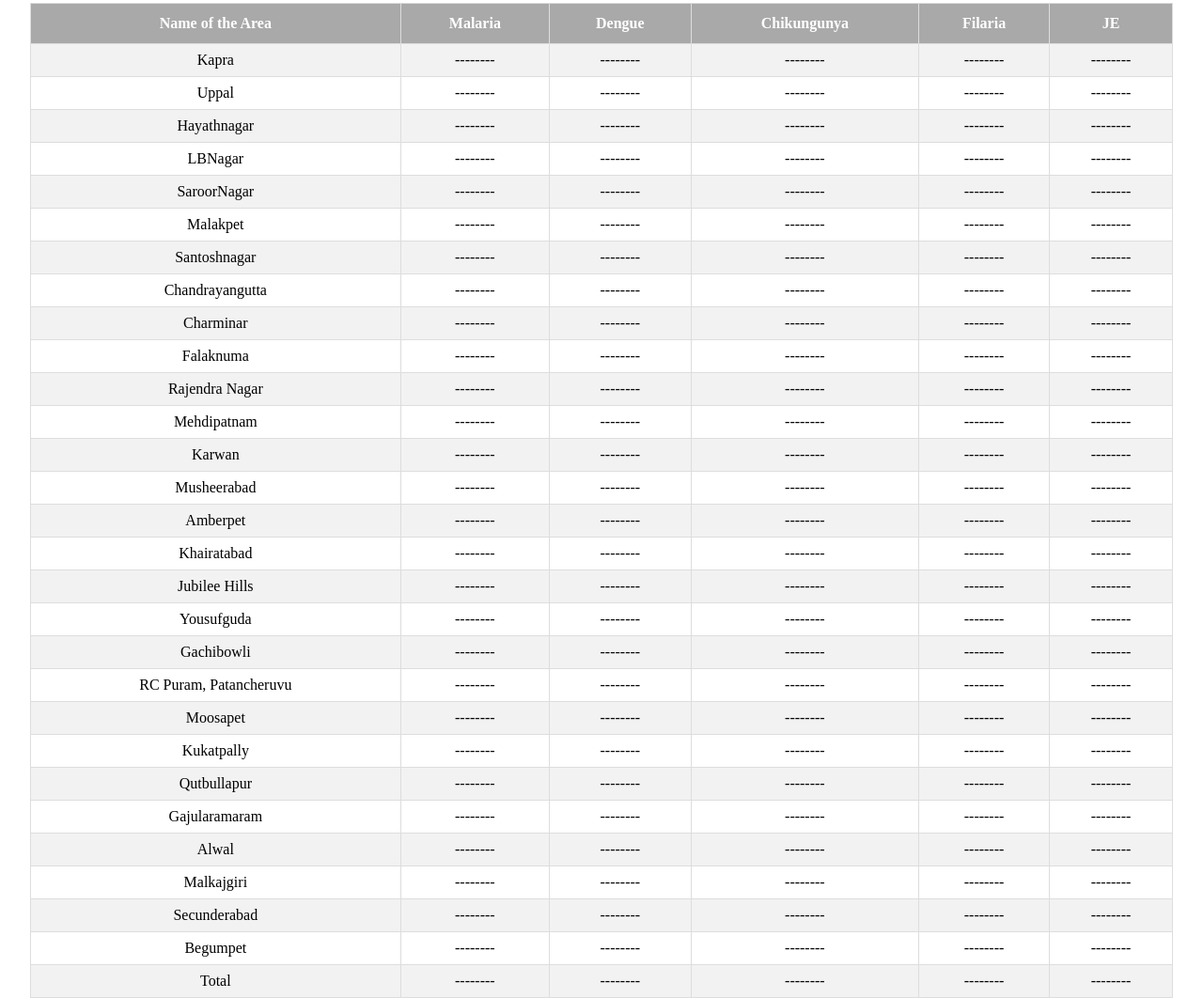
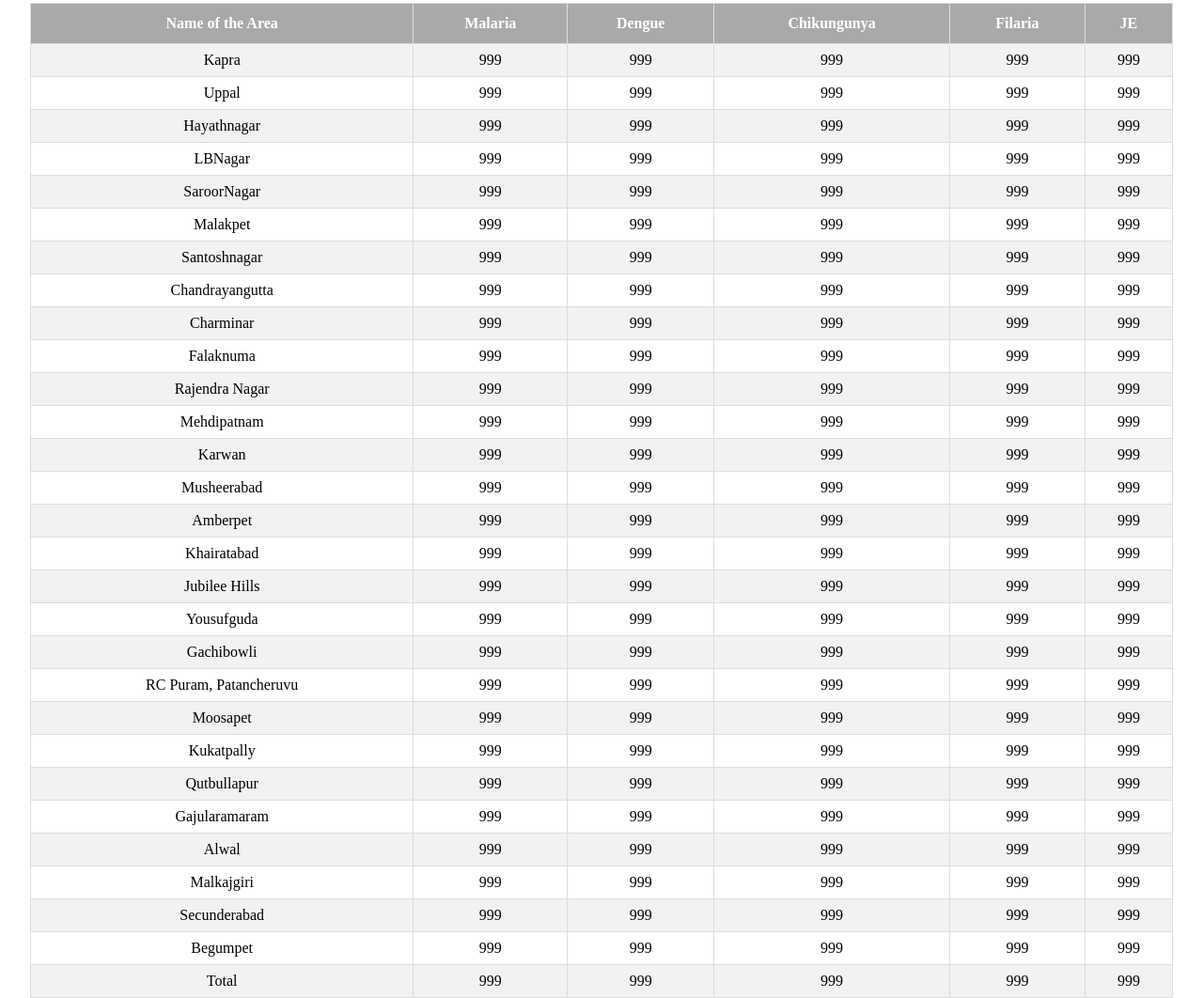
Before and after one commit to roshanrc99/Malaria, a plain HTML site: page Data.html in a window 1280 px wide. Shown: the part 233-1295 px from the top of the page at 94% size. Drawn offline with Linux system fonts and the light colour scheme.

Commit message:
Update Data.html

```diff
--- a/Data.html
+++ b/Data.html
@@ -104,235 +104,235 @@ body {
   </tr>
   <tr>
     <td>Kapra</td>
-    <td>--------</td>
-    <td>--------</td>
-    <td>--------</td>
-    <td>--------</td>
-    <td>--------</td>
+    <td>999</td>
+    <td>999</td>
+    <td>999</td>
+    <td>999</td>
+    <td>999</td>
   </tr>
   <tr>
     <td>Uppal</td>
-    <td>--------</td>
-    <td>--------</td>
-    <td>--------</td>
-    <td>--------</td>
-    <td>--------</td>
+    <td>999</td>
+    <td>999</td>
+    <td>999</td>
+    <td>999</td>
+    <td>999</td>
   </tr>
   <tr>
     <td>Hayathnagar</td>
-    <td>--------</td>
-    <td>--------</td>
-    <td>--------</td>
-    <td>--------</td>
-    <td>--------</td>
+    <td>999</td>
+    <td>999</td>
+    <td>999</td>
+    <td>999</td>
+    <td>999</td>
   </tr>
   <tr>
     <td>LBNagar</td>
-    <td>--------</td>
-    <td>--------</td>
-    <td>--------</td>
-    <td>--------</td>
-    <td>--------</td>
+    <td>999</td>
+    <td>999</td>
+    <td>999</td>
+    <td>999</td>
+    <td>999</td>
   </tr>
   <tr>
     <td>SaroorNagar</td>
-    <td>--------</td>
-    <td>--------</td>
-    <td>--------</td>
-    <td>--------</td>
-    <td>--------</td>
+    <td>999</td>
+    <td>999</td>
+    <td>999</td>
+    <td>999</td>
+    <td>999</td>
   </tr>
   <tr>
     <td>Malakpet</td>
-    <td>--------</td>
-    <td>--------</td>
-    <td>--------</td>
-    <td>--------</td>
-    <td>--------</td>
+    <td>999</td>
+    <td>999</td>
+    <td>999</td>
+    <td>999</td>
+    <td>999</td>
   </tr>
   <tr>
     <td>Santoshnagar</td>
-    <td>--------</td>
-    <td>--------</td>
-    <td>--------</td>
-    <td>--------</td>
-    <td>--------</td>
+    <td>999</td>
+    <td>999</td>
+    <td>999</td>
+    <td>999</td>
+    <td>999</td>
   </tr>
   <tr>
     <td>Chandrayangutta</td>
-    <td>--------</td>
-    <td>--------</td>
-    <td>--------</td>
-    <td>--------</td>
-    <td>--------</td>
+    <td>999</td>
+    <td>999</td>
+    <td>999</td>
+    <td>999</td>
+    <td>999</td>
   </tr>
   <tr>
     <td>Charminar</td>
-    <td>--------</td>
-    <td>--------</td>
-    <td>--------</td>
-    <td>--------</td>
-    <td>--------</td>
+    <td>999</td>
+    <td>999</td>
+    <td>999</td>
+    <td>999</td>
+    <td>999</td>
   </tr>
   <tr>
     <td>Falaknuma</td>
-    <td>--------</td>
-    <td>--------</td>
-    <td>--------</td>
-    <td>--------</td>
-    <td>--------</td>
+    <td>999</td>
+    <td>999</td>
+    <td>999</td>
+    <td>999</td>
+    <td>999</td>
   </tr>
   <tr>
     <td>Rajendra Nagar</td>
-    <td>--------</td>
-    <td>--------</td>
-    <td>--------</td>
-    <td>--------</td>
-    <td>--------</td>
+    <td>999</td>
+    <td>999</td>
+    <td>999</td>
+    <td>999</td>
+    <td>999</td>
   </tr>
   <tr>
     <td>Mehdipatnam</td>
-    <td>--------</td>
-    <td>--------</td>
-    <td>--------</td>
-    <td>--------</td>
-    <td>--------</td>
+    <td>999</td>
+    <td>999</td>
+    <td>999</td>
+    <td>999</td>
+    <td>999</td>
   </tr>
    <tr>
     <td>Karwan</td>
-    <td>--------</td>
-    <td>--------</td>
-    <td>--------</td>
-    <td>--------</td>
-    <td>--------</td>
+    <td>999</td>
+    <td>999</td>
+    <td>999</td>
+    <td>999</td>
+    <td>999</td>
   </tr>
   <tr>
     <td>Musheerabad</td>
-    <td>--------</td>
-    <td>--------</td>
-    <td>--------</td>
-    <td>--------</td>
-    <td>--------</td>
+    <td>999</td>
+    <td>999</td>
+    <td>999</td>
+    <td>999</td>
+    <td>999</td>
   </tr>
   <tr>
     <td>Amberpet</td>
-   <td>--------</td>
-    <td>--------</td>
-    <td>--------</td>
-    <td>--------</td>
-    <td>--------</td>
+    <td>999</td>
+    <td>999</td>
+    <td>999</td>
+    <td>999</td>
+    <td>999</td>
   </tr>
   <tr>
     <td>Khairatabad</td>
-    <td>--------</td>
-    <td>--------</td>
-    <td>--------</td>
-    <td>--------</td>
-    <td>--------</td>
+    <td>999</td>
+    <td>999</td>
+    <td>999</td>
+    <td>999</td>
+    <td>999</td>
   </tr>
    <tr>
     <td>Jubilee Hills</td>
-    <td>--------</td>
-    <td>--------</td>
-    <td>--------</td>
-    <td>--------</td>
-    <td>--------</td>
+    <td>999</td>
+    <td>999</td>
+    <td>999</td>
+    <td>999</td>
+    <td>999</td>
   </tr>
   <tr>
     <td>Yousufguda</td>
-    <td>--------</td>
-    <td>--------</td>
-    <td>--------</td>
-    <td>--------</td>
-    <td>--------</td>
+    <td>999</td>
+    <td>999</td>
+    <td>999</td>
+    <td>999</td>
+    <td>999</td>
   </tr>
   <tr>
     <td>Gachibowli</td>
-    <td>--------</td>
-    <td>--------</td>
-    <td>--------</td>
-    <td>--------</td>
-    <td>--------</td>
+    <td>999</td>
+    <td>999</td>
+    <td>999</td>
+    <td>999</td>
+    <td>999</td>
   </tr>
   <tr>
     <td>RC Puram, Patancheruvu</td>
-    <td>--------</td>
-    <td>--------</td>
-    <td>--------</td>
-    <td>--------</td>
-    <td>--------</td>
+    <td>999</td>
+    <td>999</td>
+    <td>999</td>
+    <td>999</td>
+    <td>999</td>
   </tr>
   <tr>
     <td>Moosapet</td>
-    <td>--------</td>
-    <td>--------</td>
-    <td>--------</td>
-    <td>--------</td>
-    <td>--------</td>
+    <td>999</td>
+    <td>999</td>
+    <td>999</td>
+    <td>999</td>
+    <td>999</td>
   </tr>
   <tr>
     <td>Kukatpally</td>
-    <td>--------</td>
-    <td>--------</td>
-    <td>--------</td>
-    <td>--------</td>
-    <td>--------</td>
+    <td>999</td>
+    <td>999</td>
+    <td>999</td>
+    <td>999</td>
+    <td>999</td>
   </tr>
     <tr>
     <td>Qutbullapur</td>
-    <td>--------</td>
-    <td>--------</td>
-    <td>--------</td>
-    <td>--------</td>
-    <td>--------</td>
+    <td>999</td>
+    <td>999</td>
+    <td>999</td>
+    <td>999</td>
+    <td>999</td>
   </tr>
   <tr>
     <td>Gajularamaram</td>
-    <td>--------</td>
-    <td>--------</td>
-    <td>--------</td>
-    <td>--------</td>
-    <td>--------</td>
+    <td>999</td>
+    <td>999</td>
+    <td>999</td>
+    <td>999</td>
+    <td>999</td>
   </tr>
   <tr>
     <td>Alwal</td>
-    <td>--------</td>
-    <td>--------</td>
-    <td>--------</td>
-    <td>--------</td>
-    <td>--------</td>
+    <td>999</td>
+    <td>999</td>
+    <td>999</td>
+    <td>999</td>
+    <td>999</td>
   </tr>
   <tr>
     <td>Malkajgiri</td>
-    <td>--------</td>
-    <td>--------</td>
-    <td>--------</td>
-    <td>--------</td>
-    <td>--------</td>
+    <td>999</td>
+    <td>999</td>
+    <td>999</td>
+    <td>999</td>
+    <td>999</td>
   </tr>
   <tr>
     <td>Secunderabad</td>
-    <td>--------</td>
-    <td>--------</td>
-    <td>--------</td>
-    <td>--------</td>
-    <td>--------</td>
+    <td>999</td>
+    <td>999</td>
+    <td>999</td>
+    <td>999</td>
+    <td>999</td>
   </tr>
   <tr>
     <td>Begumpet</td>
-    <td>--------</td>
-    <td>--------</td>
-    <td>--------</td>
-    <td>--------</td>
-    <td>--------</td>
+    <td>999</td>
+    <td>999</td>
+    <td>999</td>
+    <td>999</td>
+    <td>999</td>
   </tr>
    <tr>
     <td>Total</td>
-    <td>--------</td>
-    <td>--------</td>
-    <td>--------</td>
-    <td>--------</td>
-    <td>--------</td>
+    <td>999</td>
+    <td>999</td>
+    <td>999</td>
+    <td>999</td>
+    <td>999</td>
   </tr>
 </table>
 </center>
```
